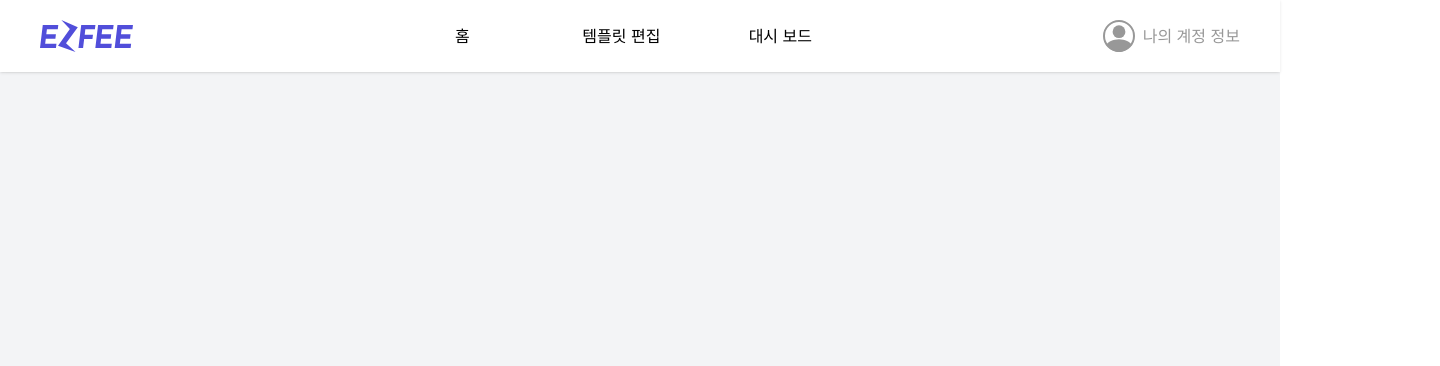
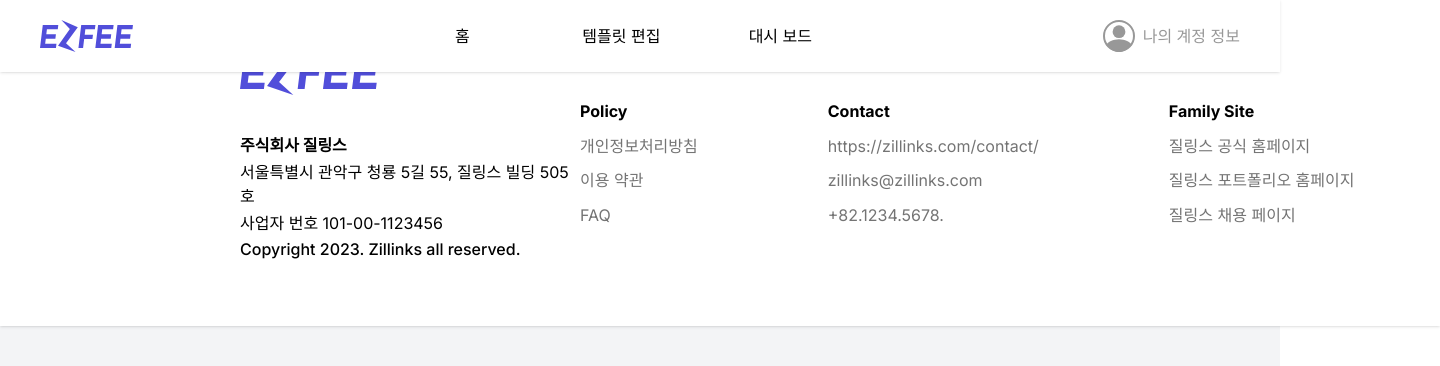
Before and after one commit to minki-dev/PRIETAG_FE, a Next.js app: page /dashboard in a window 1280 px wide. Shown: the top 366 px of the page, 1440 px wide, since content can reach past the window. Built offline with nearby package versions, Linux system fonts and the light colour scheme.

Commit message:
💄 design: Header, Footer 삽입

```diff
--- a/app/dashboard/page.tsx
+++ b/app/dashboard/page.tsx
@@ -1,11 +1,12 @@
 import Header from '@/components/header/Header';
 import React from 'react';
+import Footer from '@/components/footer/Footer';
 
 export default function Dashboard() {
 	return (
-		<div>
+		<>
 			<Header />
-			Dashboard
-		</div>
+			<Footer />
+		</>
 	);
 }
--- a/app/editTemplate/page.tsx
+++ b/app/editTemplate/page.tsx
@@ -113,9 +113,8 @@ export default function EditTemplate() {
 	const {} = useModal();
 	return (
 		<>
-			{/* <Header /> */}
-			<TemplateHeader />
 			<main className="mx-auto mt-36 box-content flex w-[calc(100vw-14.5rem)] flex-col justify-center">
+				<Header />
 				<RightMenu />
 				<section
 					className={`${
```
